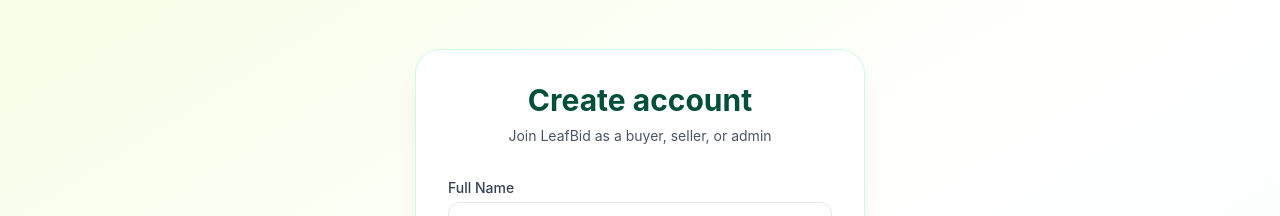
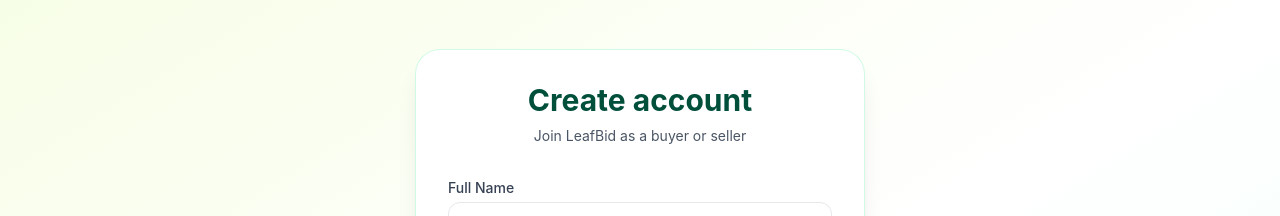
Before and after one commit to niichapats/LeafBid, a React (Vite) app in the folder frontend/: page /register in a window 1280 px wide. Shown: the top 216 px of the page. Built offline with nearby package versions, Linux system fonts and the light colour scheme.

Commit message:
fix: restrict admin role from public registration

```diff
--- a/frontend/src/pages/RegisterPage.jsx
+++ b/frontend/src/pages/RegisterPage.jsx
@@ -91,7 +91,7 @@
       <div className="w-full max-w-md rounded-3xl bg-white p-8 shadow-xl ring-1 ring-emerald-100">
         <div className="mb-8 text-center">
           <h1 className="text-3xl font-bold text-emerald-900">Create account</h1>
-          <p className="mt-2 text-sm text-gray-600">Join LeafBid as a buyer, seller, or admin</p>
+          <p className="mt-2 text-sm text-gray-600">Join LeafBid as a buyer or seller</p>
         </div>
 
         <form onSubmit={handleSubmit} className="space-y-4">
@@ -156,7 +156,6 @@
             >
               <option value="buyer">Buyer</option>
               <option value="seller">Seller</option>
-              <option value="admin">Admin</option>
             </select>
           </div>
 
```
Also changed, not shown: 1 other file (tests, documents, lock files or other folders).
